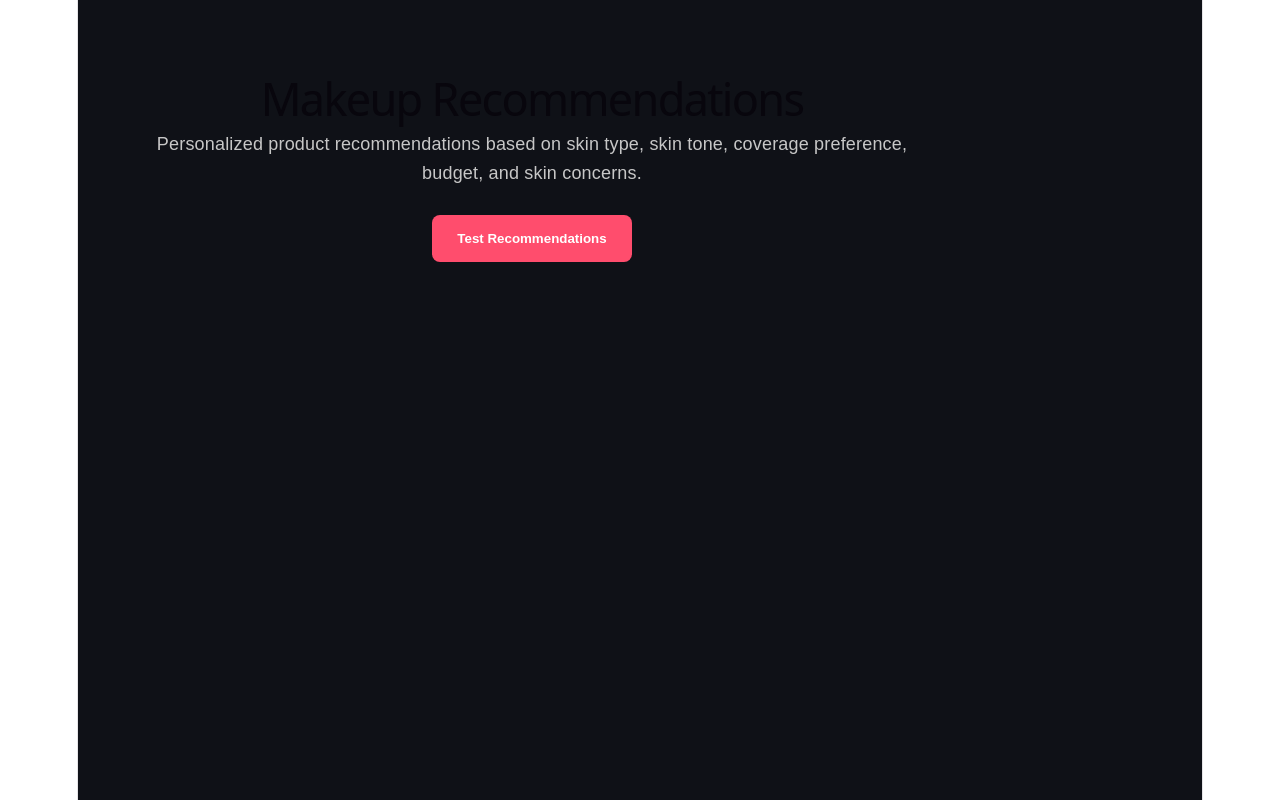
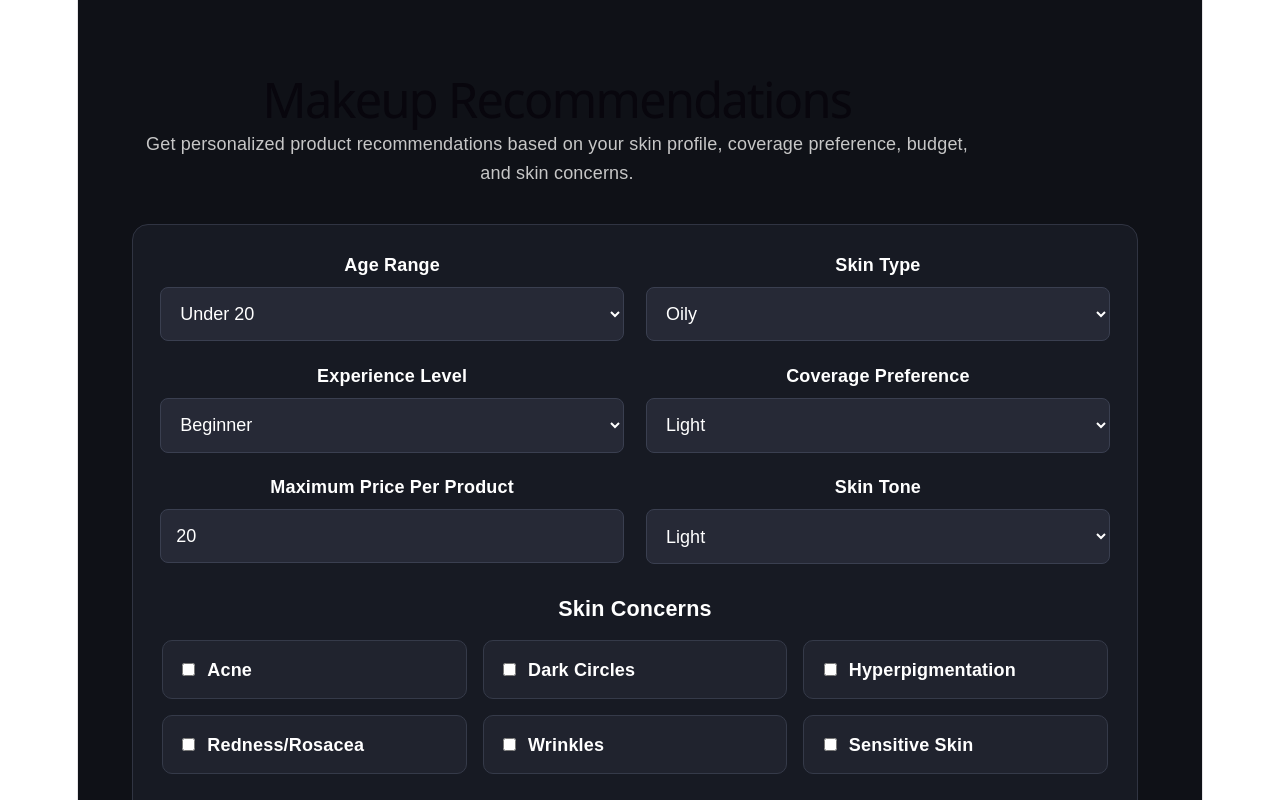
Before and after one commit to dhrutigandhi05/Makeup-Recommendation-System, a React (Vite) app in the folder frontend/: page / in a window 1280 px wide. Shown: the top 800 px of the page. Built offline with nearby package versions, Linux system fonts and the light colour scheme.

Commit message:
create makeup recommendation form

```diff
--- a/frontend/src/App.css
+++ b/frontend/src/App.css
@@ -7,12 +7,12 @@
 }
 
 .hero {
-  max-width: 800px;
-  margin-bottom: 3rem;
+  max-width: 850px;
+  margin-bottom: 2rem;
 }
 
 .hero h1 {
-  font-size: 2.5rem;
+  font-size: 2.7rem;
   margin-bottom: 1rem;
 }
 
@@ -21,15 +21,89 @@
   line-height: 1.6;
 }
 
+.recommendation-form {
+  max-width: 950px;
+  background: #171a23;
+  border: 1px solid #303442;
+  border-radius: 16px;
+  padding: 1.5rem;
+  margin-bottom: 3rem;
+}
+
+.form-grid {
+  display: grid;
+  grid-template-columns: repeat(2, minmax(220px, 1fr));
+  gap: 1.2rem;
+}
+
+label {
+  display: flex;
+  flex-direction: column;
+  gap: 0.5rem;
+  font-weight: bold;
+}
+
+select,
+input[type="number"] {
+  background: #262936;
+  color: white;
+  border: 1px solid #3a3f50;
+  border-radius: 8px;
+  padding: 0.85rem;
+  font-size: 1rem;
+}
+
+select:focus,
+input[type="number"]:focus {
+  outline: 2px solid #ff4d6d;
+}
+
+.concerns-section {
+  border: none;
+  padding: 0;
+  margin-top: 1.8rem;
+}
+
+.concerns-section legend {
+  font-size: 1.2rem;
+  font-weight: bold;
+  margin-bottom: 1rem;
+}
+
+.concern-grid {
+  display: grid;
+  grid-template-columns: repeat(3, minmax(160px, 1fr));
+  gap: 0.9rem;
+}
+
+.checkbox-label {
+  background: #20232e;
+  border: 1px solid #353a49;
+  border-radius: 10px;
+  padding: 0.85rem;
+  flex-direction: row;
+  align-items: center;
+  cursor: pointer;
+}
+
+.checkbox-label input {
+  accent-color: #ff4d6d;
+}
+
 button {
-  margin-top: 1.5rem;
+  margin-top: 1.8rem;
   background: #ff4d6d;
   color: white;
   border: none;
-  padding: 0.9rem 1.4rem;
+  padding: 0.95rem 1.5rem;
   border-radius: 8px;
   font-weight: bold;
   cursor: pointer;
+  font-size: 1rem;
+}
+
+button:hover {
+  background: #ff335c;
 }
 
 button:disabled {
@@ -43,12 +117,17 @@ button:disabled {
 }
 
 .results {
-  max-width: 1000px;
+  max-width: 1100px;
+}
+
+.results h2 {
+  font-size: 2rem;
+  margin-bottom: 1.2rem;
 }
 
 .product-grid {
   display: grid;
-  grid-template-columns: repeat(auto-fit, minmax(250px, 1fr));
+  grid-template-columns: repeat(auto-fit, minmax(260px, 1fr));
   gap: 1.2rem;
 }
 
@@ -61,6 +140,7 @@ button:disabled {
 
 .product-card h3 {
   margin-top: 0.4rem;
+  margin-bottom: 0.5rem;
 }
 
 .category {
@@ -68,7 +148,31 @@ button:disabled {
   font-weight: bold;
 }
 
+.brand {
+  color: #c7c7c7;
+}
+
+.price {
+  font-weight: bold;
+}
+
+.score {
+  color: #9ee6a8;
+  font-weight: bold;
+}
+
 .product-card a {
   color: #6ea8ff;
   font-weight: bold;
 }
+
+@media (max-width: 700px) {
+  .app {
+    padding: 1.5rem;
+  }
+
+  .form-grid,
+  .concern-grid {
+    grid-template-columns: 1fr;
+  }
+}
--- a/frontend/src/App.tsx
+++ b/frontend/src/App.tsx
@@ -1,29 +1,67 @@
 import { useState } from "react";
 import "./App.css";
 import { getRecommendations } from "./services/api";
-import type { RecommendationRequest, ProductRecommendation } from "./types/recommendation";
+import type {
+  ProductRecommendation,
+  RecommendationRequest,
+} from "./types/recommendation";
+
+const skinConcernOptions = [
+  "Acne",
+  "Dark Circles",
+  "Hyperpigmentation",
+  "Redness/Rosacea",
+  "Wrinkles",
+  "Sensitive Skin",
+];
 
 function App() {
-  const [recommendations, setRecommendations] = useState<ProductRecommendation[]>([]);
-  const [loading, setLoading] = useState(false);
-  const [error, setError] = useState("");
-
-  const sampleProfile: RecommendationRequest = {
+  const [formData, setFormData] = useState<RecommendationRequest>({
     age_range: "Under 20",
     skin_type: "Oily",
     experience_level: "Beginner",
     coverage: "Light",
     max_price: 20,
     skin_tone: "Light",
-    skin_concerns: ["Acne", "Dark Circles"],
-  };
+    skin_concerns: [],
+  });
 
-  async function handleTestRecommendation() {
+  const [recommendations, setRecommendations] = useState<ProductRecommendation[]>([]);
+  const [loading, setLoading] = useState(false);
+  const [error, setError] = useState("");
+
+  function handleInputChange(
+    event: React.ChangeEvent<HTMLSelectElement | HTMLInputElement>
+  ) {
+    const { name, value } = event.target;
+
+    setFormData((previousData) => ({
+      ...previousData,
+      [name]: name === "max_price" ? Number(value) : value,
+    }));
+  }
+
+  function handleConcernChange(concern: string) {
+    setFormData((previousData) => {
+      const alreadySelected = previousData.skin_concerns.includes(concern);
+
+      return {
+        ...previousData,
+        skin_concerns: alreadySelected
+          ? previousData.skin_concerns.filter((item) => item !== concern)
+          : [...previousData.skin_concerns, concern],
+      };
+    });
+  }
+
+  async function handleSubmit(event: React.FormEvent<HTMLFormElement>) {
+    event.preventDefault();
+
     try {
       setLoading(true);
       setError("");
 
-      const data = await getRecommendations(sampleProfile);
+      const data = await getRecommendations(formData);
       setRecommendations(data.recommendations);
     } catch (err) {
       setError("Something went wrong while getting recommendations.");
@@ -38,16 +76,115 @@ function App() {
       <section className="hero">
         <h1>Makeup Recommendations</h1>
         <p>
-          Personalized product recommendations based on skin type, skin tone,
-          coverage preference, budget, and skin concerns.
+          Get personalized product recommendations based on your skin profile, coverage preference, budget, and skin concerns.
         </p>
+      </section>
 
-        <button onClick={handleTestRecommendation} disabled={loading}>
-          {loading ? "Loading..." : "Test Recommendations"}
+      <form className="recommendation-form" onSubmit={handleSubmit}>
+        <div className="form-grid">
+          <label>
+            Age Range
+            <select
+              name="age_range"
+              value={formData.age_range}
+              onChange={handleInputChange}
+            >
+              <option>Under 20</option>
+              <option>20-30</option>
+              <option>30-40</option>
+              <option>40+</option>
+            </select>
+          </label>
+
+          <label>
+            Skin Type
+            <select
+              name="skin_type"
+              value={formData.skin_type}
+              onChange={handleInputChange}
+            >
+              <option>Oily</option>
+              <option>Dry</option>
+              <option>Combination</option>
+              <option>Normal</option>
+              <option>Sensitive</option>
+            </select>
+          </label>
+
+          <label>
+            Experience Level
+            <select
+              name="experience_level"
+              value={formData.experience_level}
+              onChange={handleInputChange}
+            >
+              <option>Beginner</option>
+              <option>Intermediate</option>
+              <option>Advanced</option>
+            </select>
+          </label>
+
+          <label>
+            Coverage Preference
+            <select
+              name="coverage"
+              value={formData.coverage}
+              onChange={handleInputChange}
+            >
+              <option>Light</option>
+              <option>Medium</option>
+              <option>Full</option>
+            </select>
+          </label>
+
+          <label>
+            Maximum Price Per Product
+            <input
+              type="number"
+              name="max_price"
+              min="1"
+              value={formData.max_price}
+              onChange={handleInputChange}
+            />
+          </label>
+
+          <label>
+            Skin Tone
+            <select
+              name="skin_tone"
+              value={formData.skin_tone}
+              onChange={handleInputChange}
+            >
+              <option>Light</option>
+              <option>Medium</option>
+              <option>Deep</option>
+            </select>
+          </label>
+        </div>
+
+        <fieldset className="concerns-section">
+          <legend>Skin Concerns</legend>
+
+          <div className="concern-grid">
+            {skinConcernOptions.map((concern) => (
+              <label className="checkbox-label" key={concern}>
+                <input
+                  type="checkbox"
+                  checked={formData.skin_concerns.includes(concern)}
+                  onChange={() => handleConcernChange(concern)}
+                />
+                {concern}
+              </label>
+            ))}
+          </div>
+        </fieldset>
+
+        <button type="submit" disabled={loading}>
+          {loading ? "Generating..." : "Get Recommendations"}
         </button>
 
         {error && <p className="error">{error}</p>}
-      </section>
+      </form>
 
       {recommendations.length > 0 && (
         <section className="results">
@@ -58,9 +195,11 @@ function App() {
               <article className="product-card" key={product.product_name}>
                 <p className="category">{product.category}</p>
                 <h3>{product.product_name}</h3>
-                <p>{product.brand}</p>
-                <p>${product.price.toFixed(2)}</p>
-                <p>Match Score: {(product.match_score * 100).toFixed(0)}%</p>
+                <p className="brand">{product.brand}</p>
+                <p className="price">${product.price.toFixed(2)}</p>
+                <p className="score">
+                  Match Score: {(product.match_score * 100).toFixed(0)}%
+                </p>
                 <p>{product.reason}</p>
                 <a href={product.url} target="_blank" rel="noreferrer">
                   View Product
```
